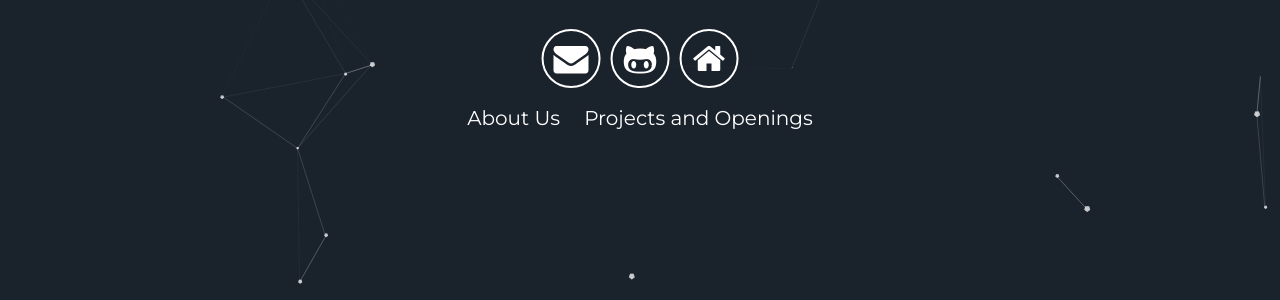
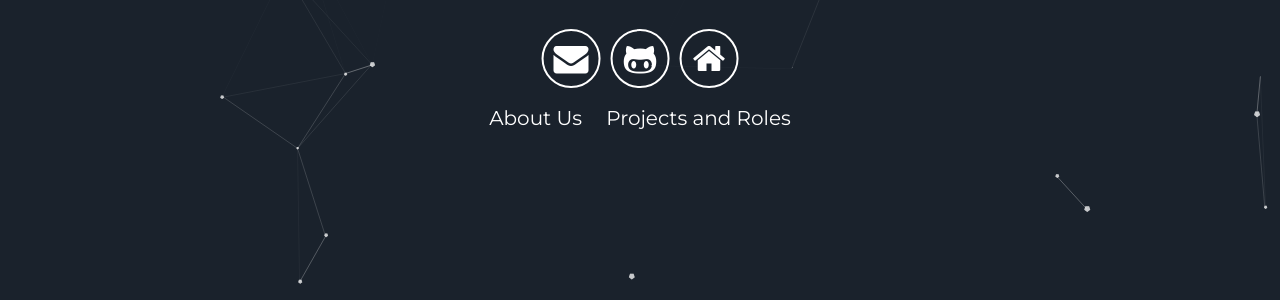
Before and after one commit to BfE-Technology/BfE-Technology.github.io, a Jekyll site: the page built from index.md, in a window 1280 px wide and 900 px high, scrolled down 351 px. Shown: the part 154-454 px from the top of the window. Built offline with Jekyll 4.4.1, drawn with Linux system fonts in a browser that asks for light colours.

Commit message:
Update header.html

```diff
--- a/_includes/header.html
+++ b/_includes/header.html
@@ -11,7 +11,7 @@
       </div>
       <div class="header-links">
         <a class="link" href="#about" data-scroll>About Us</a>
-        <a class="link" target="_blank" href="https://opps.bridgesforenterprise.com/technology" data-scroll>Projects and Openings</a>
+        <a class="link" target="_blank" href="https://opps.bridgesforenterprise.com/technology">Projects and Roles</a>
       </div>
   </div>
   <a class="down" href="#about" data-scroll><i class="icon fa fa-chevron-down" aria-hidden="true"></i></a>
```
